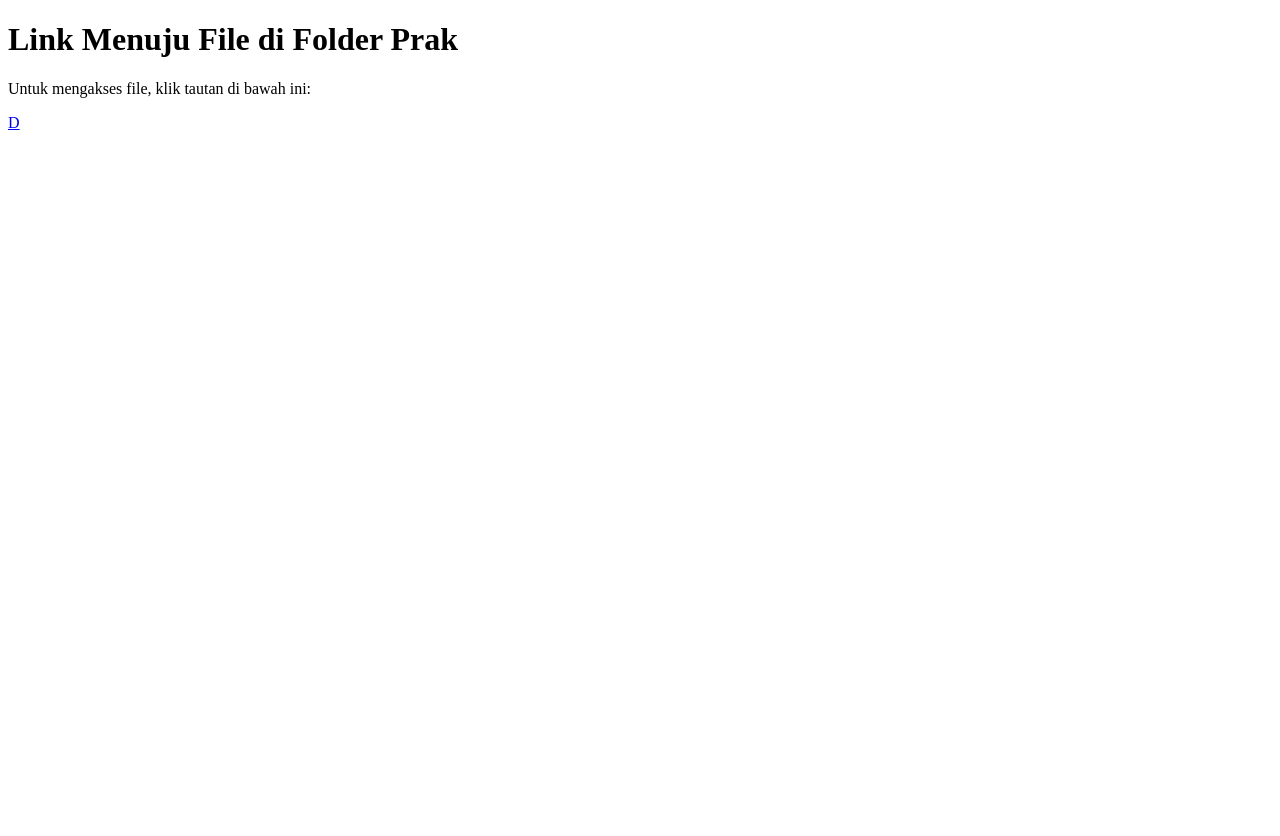
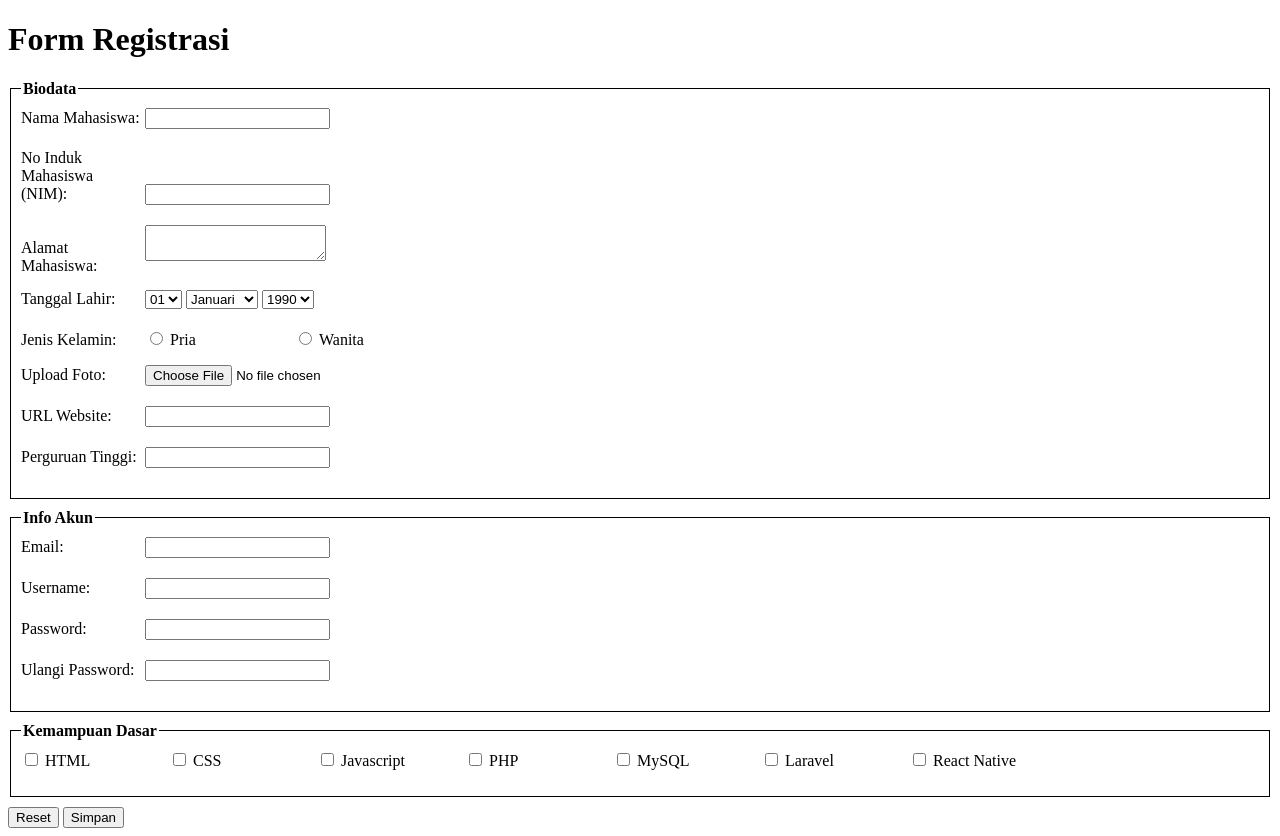
Before and after one commit to AdityaWahyuH/AdityaWahyuH, a plain HTML site: page index.html in a window 1280 px wide. Before the commit the page ends 800 px from the top, so only its background shows below. Drawn offline with Linux system fonts and the light colour scheme.

Commit message:
Update index.html

```diff
--- a/index.html
+++ b/index.html
@@ -1,13 +1,140 @@
+
+
 <!DOCTYPE html>
 <html lang="id">
 <head>
     <meta charset="UTF-8">
     <meta name="viewport" content="width=device-width, initial-scale=1.0">
-    <title>Link ke File di Folder Prak</title>
+    <title>Form Registrasi</title>
+    <style>
+        fieldset {
+            border: 1px solid #000;
+            padding: 10px;
+            margin-bottom: 10px;
+        }
+
+        legend {
+            font-weight: bold;
+        }
+
+        label {
+            display: inline-block;
+            width: 120px;
+            margin-bottom: 5px;
+        }
+
+        input, select, textarea {
+            margin-bottom: 10px;
+        }
+
+        .form-group {
+            margin-bottom: 10px;
+        }
+    </style>
 </head>
 <body>
-    <h1>Link Menuju File di Folder Prak</h1>
-    <p>Untuk mengakses file, klik tautan di bawah ini:</p>
-    <a href="Prak/form">D</a>
+    <h1>Form Registrasi</h1>
+
+    <form>
+        <!-- Biodata Section -->
+        <fieldset>
+            <legend>Biodata</legend>
+            <div class="form-group">
+                <label for="nama">Nama Mahasiswa:</label>
+                <input type="text" id="nama" name="nama">
+            </div>
+            <div class="form-group">
+                <label for="nim">No Induk Mahasiswa (NIM):</label>
+                <input type="text" id="nim" name="nim">
+            </div>
+            <div class="form-group">
+                <label for="alamat">Alamat Mahasiswa:</label>
+                <textarea id="alamat" name="alamat"></textarea>
+            </div>
+            <div class="form-group">
+                <label for="tanggal-lahir">Tanggal Lahir:</label>
+                <select id="tanggal-lahir" name="tanggal-lahir">
+                    <option value="01">01</option>
+                    <option value="02">02</option>
+                    <!-- Tambahkan opsi lainnya sesuai kebutuhan -->
+                </select>
+                <select id="bulan-lahir" name="bulan-lahir">
+                    <option value="Januari">Januari</option>
+                    <option value="Februari">Februari</option>
+                    <!-- Tambahkan opsi lainnya sesuai kebutuhan -->
+                </select>
+                <select id="tahun-lahir" name="tahun-lahir">
+                    <option value="1990">1990</option>
+                    <option value="1991">1991</option>
+                    <!-- Tambahkan opsi lainnya sesuai kebutuhan -->
+                </select>
+            </div>
+            <div class="form-group">
+                <label>Jenis Kelamin:</label>
+                <input type="radio" id="pria" name="jenis-kelamin" value="Pria">
+                <label for="pria">Pria</label>
+                <input type="radio" id="wanita" name="jenis-kelamin" value="Wanita">
+                <label for="wanita">Wanita</label>
+            </div>
+            <div class="form-group">
+                <label for="foto">Upload Foto:</label>
+                <input type="file" id="foto" name="foto">
+            </div>
+            <div class="form-group">
+                <label for="website">URL Website:</label>
+                <input type="url" id="website" name="website">
+            </div>
+            <div class="form-group">
+                <label for="perguruan-tinggi">Perguruan Tinggi:</label>
+                <input type="text" id="perguruan-tinggi" name="perguruan-tinggi">
+            </div>
+        </fieldset>
+
+        <!-- Info Akun Section -->
+        <fieldset>
+            <legend>Info Akun</legend>
+            <div class="form-group">
+                <label for="email">Email:</label>
+                <input type="email" id="email" name="email">
+            </div>
+            <div class="form-group">
+                <label for="username">Username:</label>
+                <input type="text" id="username" name="username">
+            </div>
+            <div class="form-group">
+                <label for="password">Password:</label>
+                <input type="password" id="password" name="password">
+            </div>
+            <div class="form-group">
+                <label for="ulangi-password">Ulangi Password:</label>
+                <input type="password" id="ulangi-password" name="ulangi-password">
+            </div>
+        </fieldset>
+
+        <!-- Kemampuan Dasar Section -->
+        <fieldset>
+            <legend>Kemampuan Dasar</legend>
+            <div class="form-group">
+                <input type="checkbox" id="html" name="kemampuan" value="HTML">
+                <label for="html">HTML</label>
+                <input type="checkbox" id="css" name="kemampuan" value="CSS">
+                <label for="css">CSS</label>
+                <input type="checkbox" id="javascript" name="kemampuan" value="Javascript">
+                <label for="javascript">Javascript</label>
+                <input type="checkbox" id="php" name="kemampuan" value="PHP">
+                <label for="php">PHP</label>
+                <input type="checkbox" id="mysql" name="kemampuan" value="MySQL">
+                <label for="mysql">MySQL</label>
+                <input type="checkbox" id="laravel" name="kemampuan" value="Laravel">
+                <label for="laravel">Laravel</label>
+                <input type="checkbox" id="react-native" name="kemampuan" value="React Native">
+                <label for="react-native">React Native</label>
+            </div>
+        </fieldset>
+
+        <!-- Buttons -->
+        <button type="reset">Reset</button>
+        <button type="submit">Simpan</button>
+    </form>
 </body>
 </html>
```
